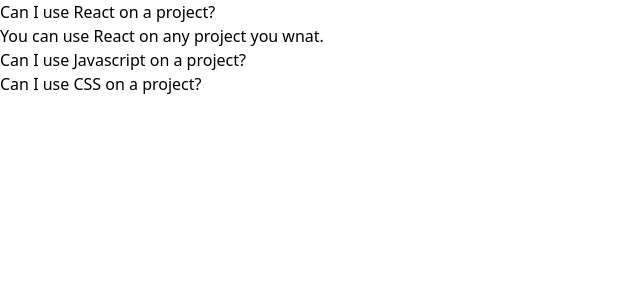
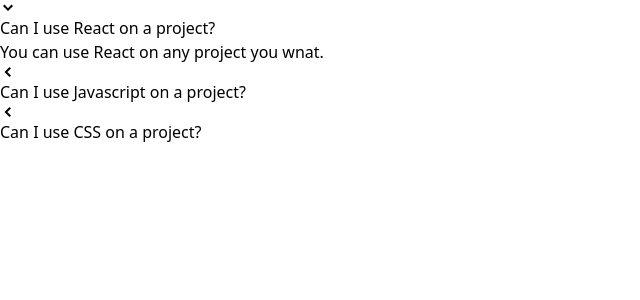
Before and after one commit to NS-25/udemy-comps, a React (Vite) app: page / in a window 1280 px wide. Shown: the top 300 px of the page, without its empty margins (0-640 px from the left). Built offline with nearby package versions, Linux system fonts and the light colour scheme.

Commit message:
down and left icons insert into accordion file

```diff
--- a/src/components/Accordion.jsx
+++ b/src/components/Accordion.jsx
@@ -1,4 +1,5 @@
 import React, { useState } from "react";
+import { GoChevronDown, GoChevronLeft } from "react-icons/go";
 
 function Accordion({ items }) {
   // create state here!
@@ -11,6 +12,11 @@
   const renderItems = items.map((item, index) => {
     const isExpanded = index === expandedIndex;
 
+    // declare an icon here!
+    const icon = (
+      <span>{isExpanded ? <GoChevronDown /> : <GoChevronLeft />}</span>
+    );
+
     return (
       <div key={item.id}>
         <div
@@ -18,6 +24,7 @@
             handleClick(index);
           }}
         >
+          {icon}
           {item.label}
         </div>
         {isExpanded && <div>{item.content}</div>}
```
